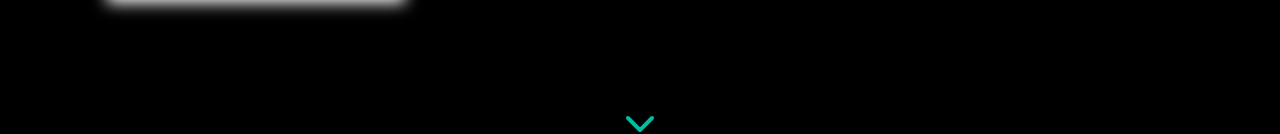
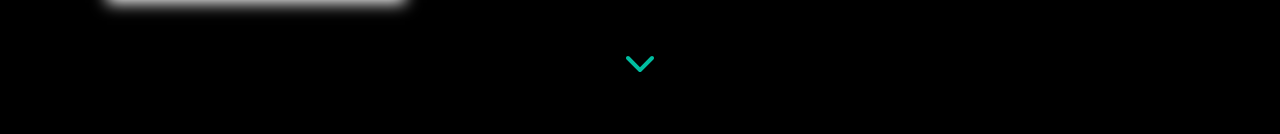
Before and after one commit to BarbaraBravoRedondo/My-Portfolio, a React (Vite) app: page /#/ in a window 1280 px wide. Shown: the part 666-800 px from the top of the page. Built offline with nearby package versions, Linux system fonts and the light colour scheme.

Commit message:
arrow measures

```diff
--- a/src/styles/Home.scss
+++ b/src/styles/Home.scss
@@ -130,7 +130,7 @@
 
   }
   @include desktop{
-    top: -40px;
+    top: -100px;
     font-size: 3rem;
   }
 
```
